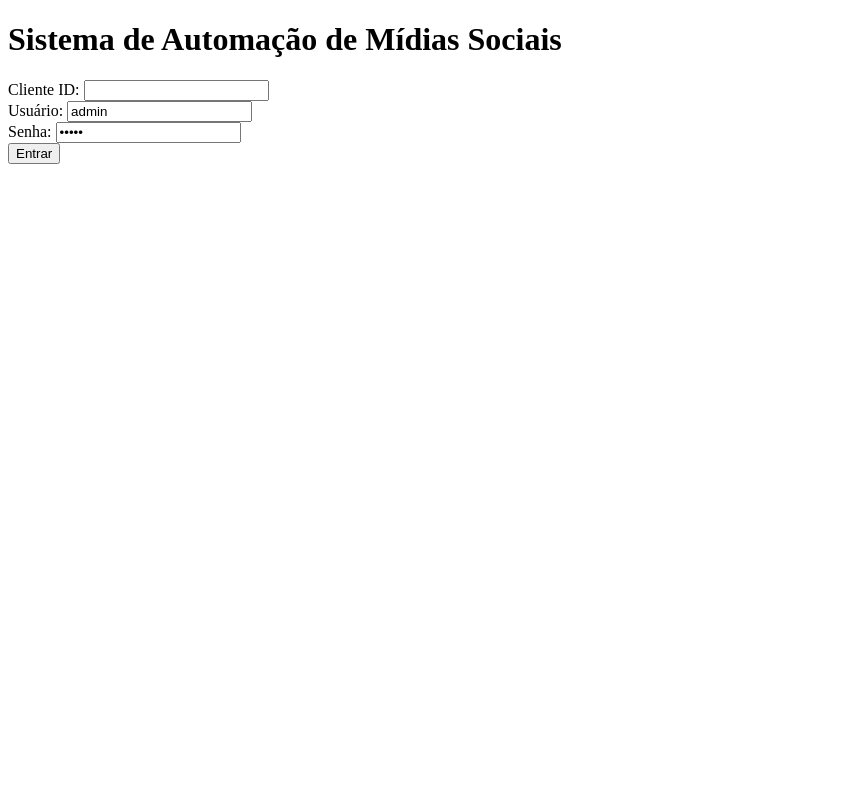
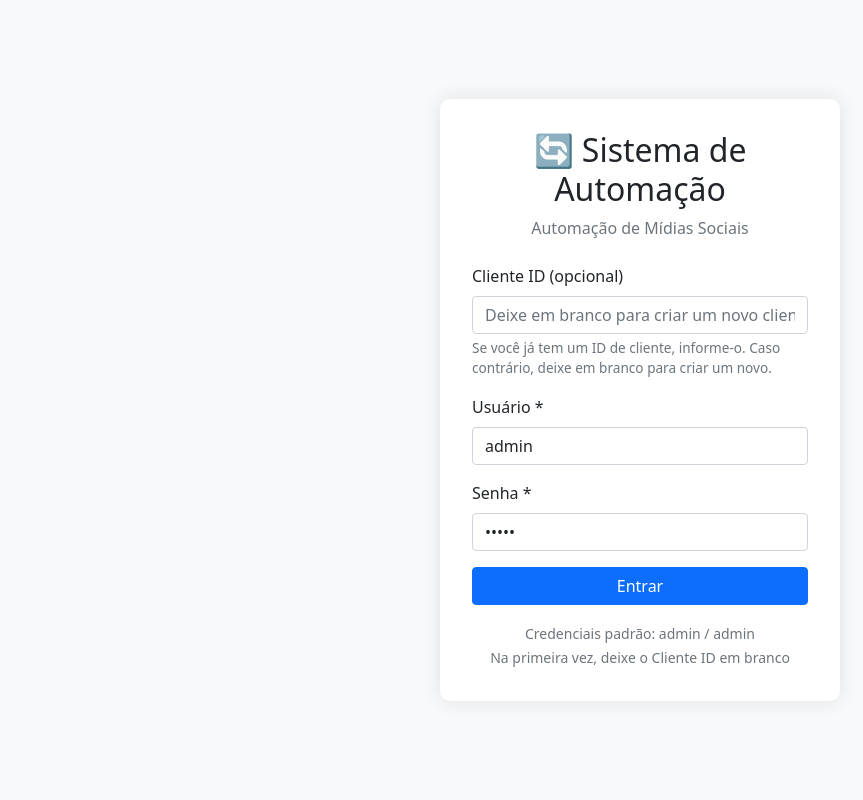
Before and after one commit to automacaoricardo33/POST-GERAL, a Flask app: page / in a window 1280 px wide. Shown: the whole page, without its empty margins (0-863 px from the left). Run offline with Flask 3, Linux system fonts and the light colour scheme.

Commit message:
Update login.html

```diff
--- a/templates/login.html
+++ b/templates/login.html
@@ -1,29 +1,107 @@
 <!DOCTYPE html>
-<html>
+<html lang="pt-BR">
 <head>
+    <meta charset="UTF-8">
+    <meta name="viewport" content="width=device-width, initial-scale=1.0">
     <title>Login - Sistema de Automação</title>
-    <link rel="stylesheet" href="{{ url_for('static', filename='css/style.css') }}">
+    <link href="https://cdn.jsdelivr.net/npm/bootstrap@5.1.3/dist/css/bootstrap.min.css" rel="stylesheet">
+    <style>
+        body {
+            background-color: #f8f9fa;
+            height: 100vh;
+            display: flex;
+            align-items: center;
+            justify-content: center;
+        }
+        .login-container {
+            background-color: white;
+            padding: 2rem;
+            border-radius: 10px;
+            box-shadow: 0 0 20px rgba(0, 0, 0, 0.1);
+            width: 100%;
+            max-width: 400px;
+        }
+        .logo {
+            text-align: center;
+            margin-bottom: 1.5rem;
+        }
+        .form-text {
+            font-size: 0.85rem;
+            color: #6c757d;
+        }
+    </style>
 </head>
 <body>
     <div class="login-container">
-        <h1>Sistema de Automação de Mídias Sociais</h1>
+        <div class="logo">
+            <h2>🔄 Sistema de Automação</h2>
+            <p class="text-muted">Automação de Mídias Sociais</p>
+        </div>
+
         <form id="loginForm">
-            <div class="form-group">
-                <label>Cliente ID:</label>
-                <input type="text" name="cliente_id" required>
+            <div class="mb-3">
+                <label for="cliente_id" class="form-label">Cliente ID (opcional)</label>
+                <input type="text" class="form-control" id="cliente_id" name="cliente_id"
+                       placeholder="Deixe em branco para criar um novo cliente">
+                <div class="form-text">
+                    Se você já tem um ID de cliente, informe-o. Caso contrário, deixe em branco para criar um novo.
+                </div>
             </div>
-            <div class="form-group">
-                <label>Usuário:</label>
-                <input type="text" name="username" value="admin" required>
+
+            <div class="mb-3">
+                <label for="username" class="form-label">Usuário *</label>
+                <input type="text" class="form-control" id="username" name="username"
+                       value="admin" required>
             </div>
-            <div class="form-group">
-                <label>Senha:</label>
-                <input type="password" name="password" value="admin" required>
+
+            <div class="mb-3">
+                <label for="password" class="form-label">Senha *</label>
+                <input type="password" class="form-control" id="password" name="password"
+                       value="admin" required>
             </div>
-            <button type="submit">Entrar</button>
+
+            <button type="submit" class="btn btn-primary w-100">Entrar</button>
         </form>
-        <div id="message"></div>
+
+        <div id="message" class="mt-3"></div>
+
+        <div class="mt-3 text-center">
+            <small class="text-muted">
+                Credenciais padrão: admin / admin<br>
+                Na primeira vez, deixe o Cliente ID em branco
+            </small>
+        </div>
     </div>
-    <script src="{{ url_for('static', filename='js/script.js') }}"></script>
+
+    <script>
+        document.getElementById('loginForm').addEventListener('submit', async function(e) {
+            e.preventDefault();
+
+            const formData = new FormData(this);
+            const messageDiv = document.getElementById('message');
+            messageDiv.innerHTML = '<div class="alert alert-info">Processando...</div>';
+
+            try {
+                const response = await fetch('/login', {
+                    method: 'POST',
+                    body: formData
+                });
+
+                const result = await response.json();
+
+                if (result.sucesso) {
+                    messageDiv.innerHTML = '<div class="alert alert-success">Login realizado com sucesso! Redirecionando...</div>';
+                    // Redirecionar para a dashboard após 1 segundo
+                    setTimeout(() => {
+                        window.location.href = '/';
+                    }, 1000);
+                } else {
+                    messageDiv.innerHTML = `<div class="alert alert-danger">${result.erro}</div>`;
+                }
+            } catch (error) {
+                messageDiv.innerHTML = '<div class="alert alert-danger">Erro de conexão. Tente novamente.</div>';
+            }
+        });
+    </script>
 </body>
 </html>
```
